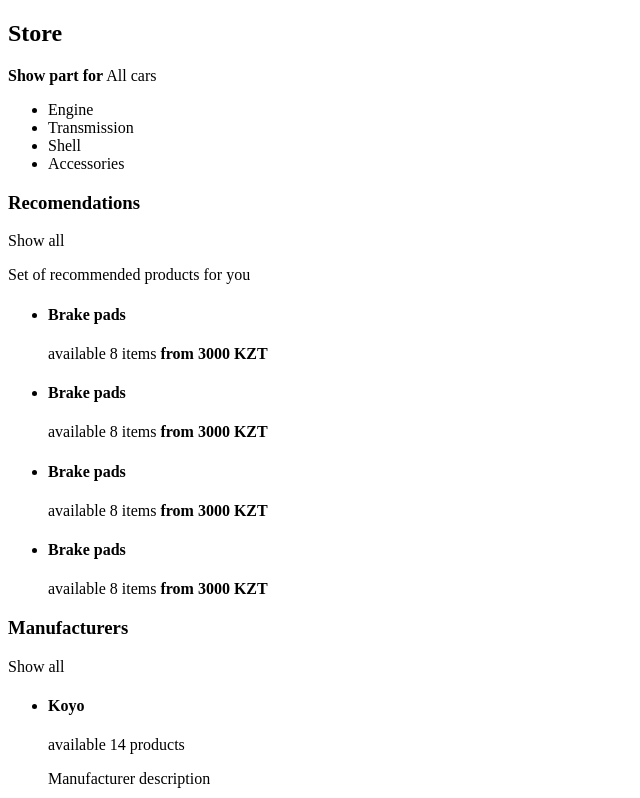
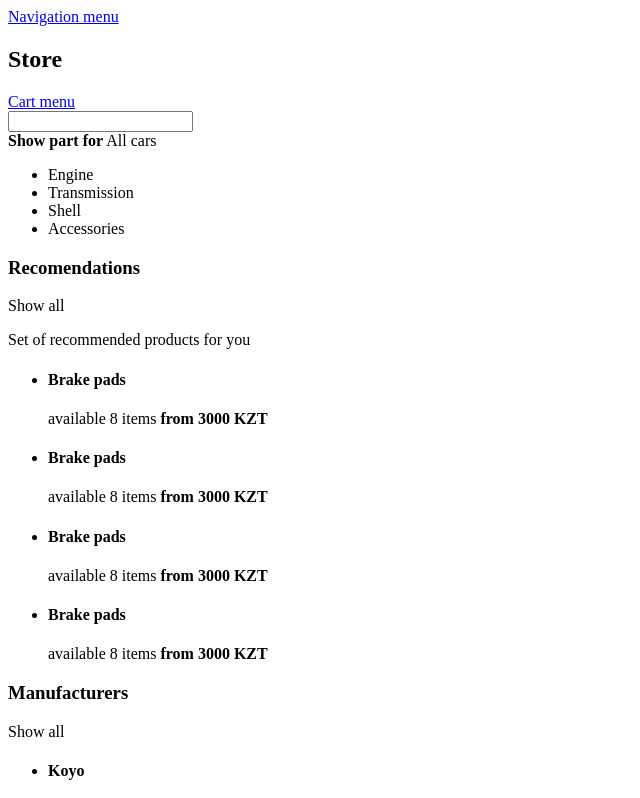
Before and after one commit to vadimbrik-dev/ds_template, a plain HTML site: page index.html in a window 1280 px wide. Shown: the top 798 px of the page, without its empty margins (0-640 px from the left). Drawn offline with Linux system fonts and the light colour scheme.

Commit message:
Created basic structure for Home page

```diff
--- a/index.html
+++ b/index.html
@@ -6,10 +6,22 @@
         <title>delica.Store template</title>
     </head>
     <body>
+        <div class="container">
+            <header>
+                <a href="#navigation-menu">Navigation menu</a>
                 <h2>Store</h2>
+                <a href="#cart-menu">Cart menu</a>
+            </header>
+            <main>
+                <header>
+                    <div>
+                        <input type="search" name="store-search" id="store-search">
+                    </div>
 
+                    <div>
                         <b>Show part for</b>
                         <span>All cars</span>
+                    </div>
 
                     <ul>
                         <li>Engine</li>
@@ -17,10 +29,14 @@
                         <li>Shell</li>
                         <li>Accessories</li>
                     </ul>
+                </header>
 
+                <section>
+                    <header>
                         <h3>Recomendations</h3>
                         <span>Show all</span>
                         <p>Set of recommended products for you</p>
+                    </header>
 
                     <ul>
                         <li>
@@ -44,9 +60,13 @@
                             <b>from 3000 KZT</b>
                         </li>
                     </ul>
+                </section>
 
+                <section>
+                    <header>
                         <h3>Manufacturers</h3>
                         <span>Show all</span>
+                    </header>
 
                     <ul>
                         <li>
@@ -70,6 +90,8 @@
                             <p>Manufacturer description</p>
                         </li>
                     </ul>
-
+                </section>
+            </main>
+        </div>
     </body>
 </html>
```
Lines whose indentation alone changed are shown as unchanged.
